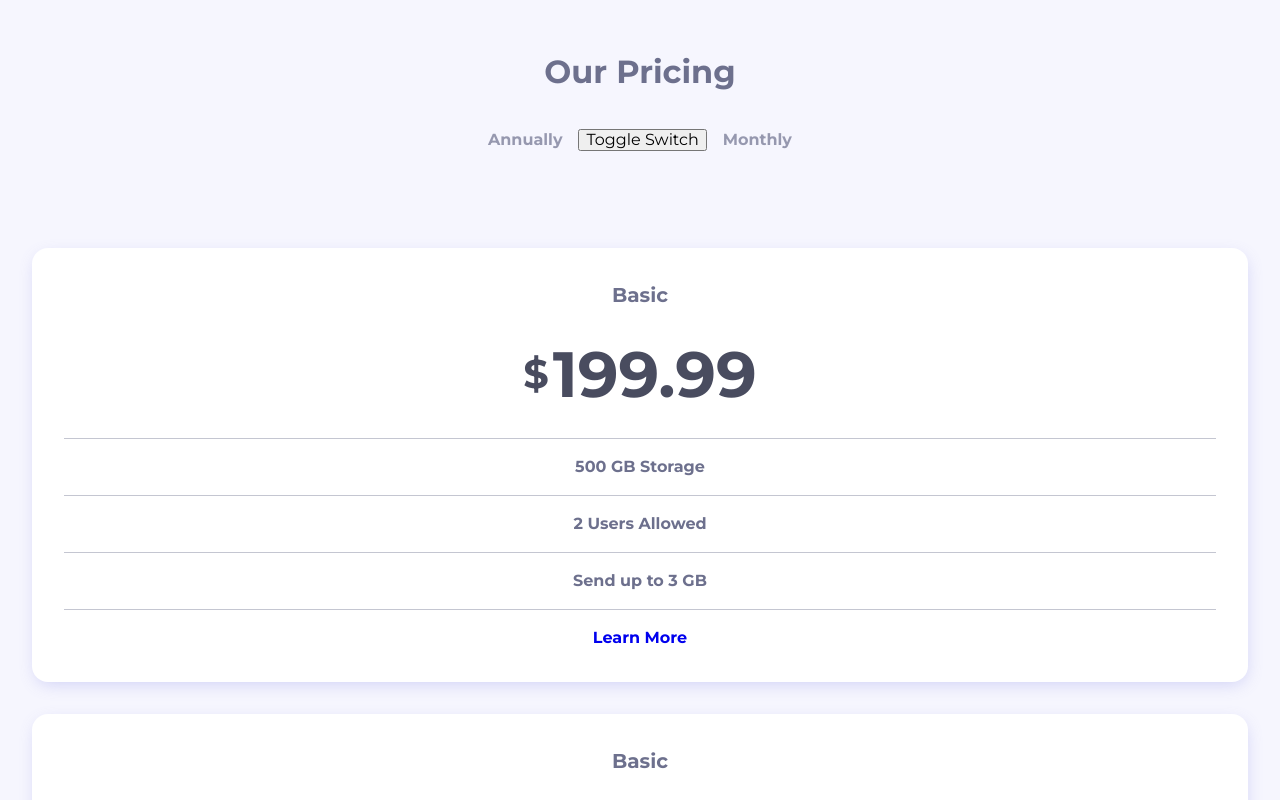
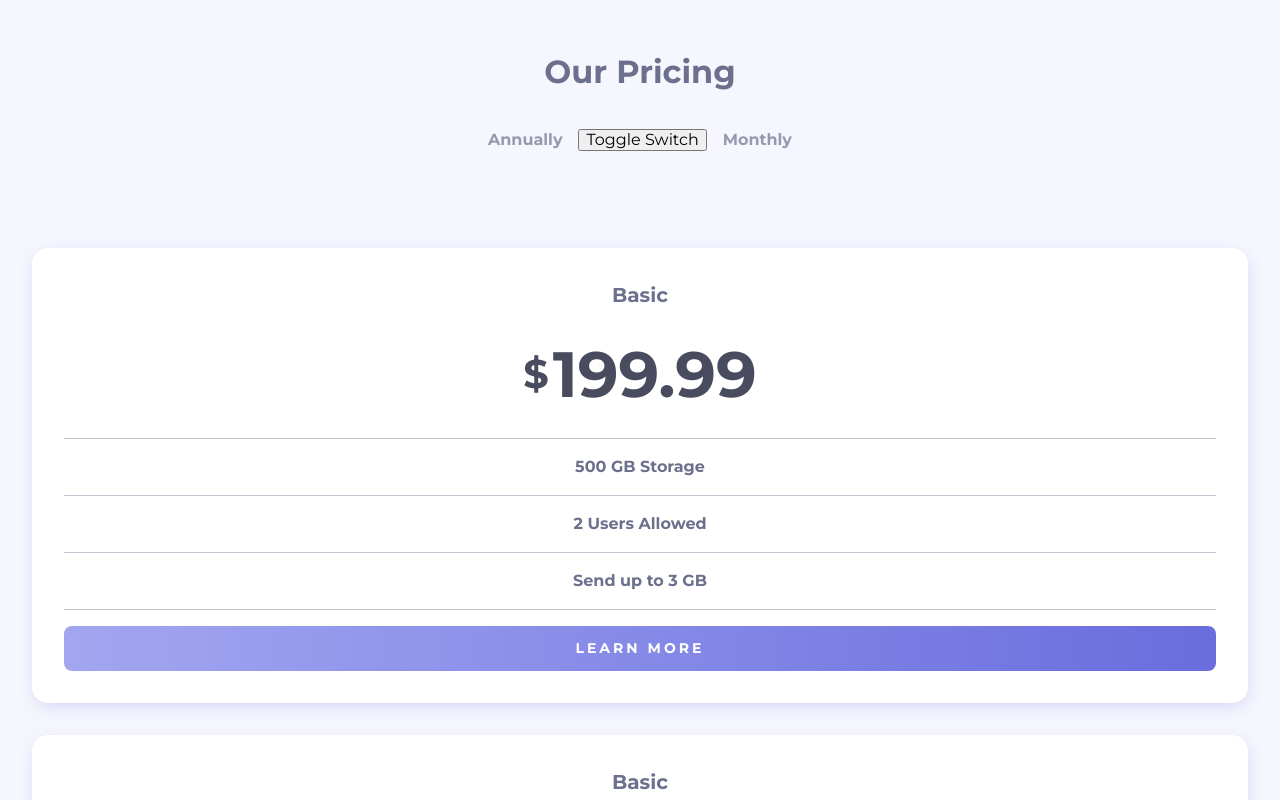
Before and after one commit to Shadowbest/Pricing-component-with-toggle, a React (Vite) app: page / in a window 1280 px wide. Shown: the top 800 px of the page. Built offline with nearby package versions, Linux system fonts and the light colour scheme.

Commit message:
feat(ui): create utility classes

```diff
--- a/src/components/PricingCard.jsx
+++ b/src/components/PricingCard.jsx
@@ -19,7 +19,7 @@ export default function PricingCard() {
         </li>
       </ul>
 
-      <a href="#" className="btn">Learn More</a>
+      <a href="#" className="btn text-uppercase bg-gradient">Learn More</a>
     </article>
   );
 }
--- a/src/stylesheets/index.css
+++ b/src/stylesheets/index.css
@@ -79,6 +79,30 @@
   }
 }
 
+@layer utilities {
+  .btn {
+    display: block;
+    padding: 0.75rem;
+    border-radius: 0.5rem;
+    color: white;
+    font-size: var(--text-sm);
+    letter-spacing: 3px;
+    cursor: pointer;
+  }
+
+  .text-uppercase {
+    text-transform: uppercase;
+  }
+
+  .bg-gradient {
+    background-image: linear-gradient(
+      to right,
+      hsl(var(--accent-clr-300)),
+      hsl(var(--accent-clr-700))
+    );
+  }
+}
+
 header {
   padding: var(--spacing-xl);
   margin-block: 0 var(--spacing-xl);
```
